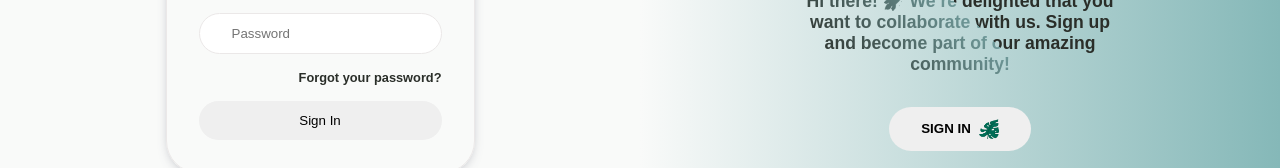
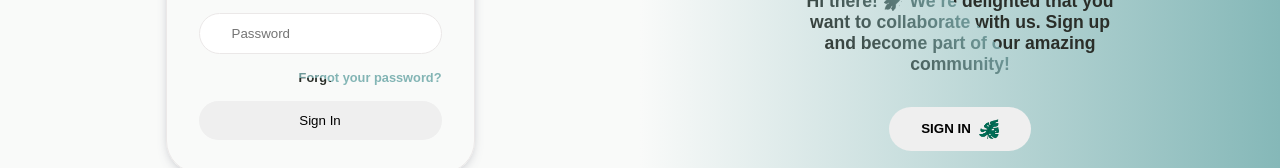
Before and after one commit to pawelek7k/TaskFlow, a Next.js app: page / in a window 1280 px wide. Shown: the part 388-556 px from the top of the page. Built offline with nearby package versions, Linux system fonts and the light colour scheme.

Commit message:
Update styles.module.css

```diff
--- a/app/components/SignIn/styles.module.css
+++ b/app/components/SignIn/styles.module.css
@@ -50,4 +50,14 @@
   text-align: end;
   color: var(--text);
   font-weight: 600;
+  color: var(--primary-color);
+  background-image: conic-gradient(
+    from 270deg,
+    var(--primary-color) 9%,
+    var(--hover-color) 56%,
+    var(--text) 53%
+  );
+  background-clip: text;
+  -webkit-background-clip: text;
+  -webkit-text-fill-color: transparent;
 }
```
